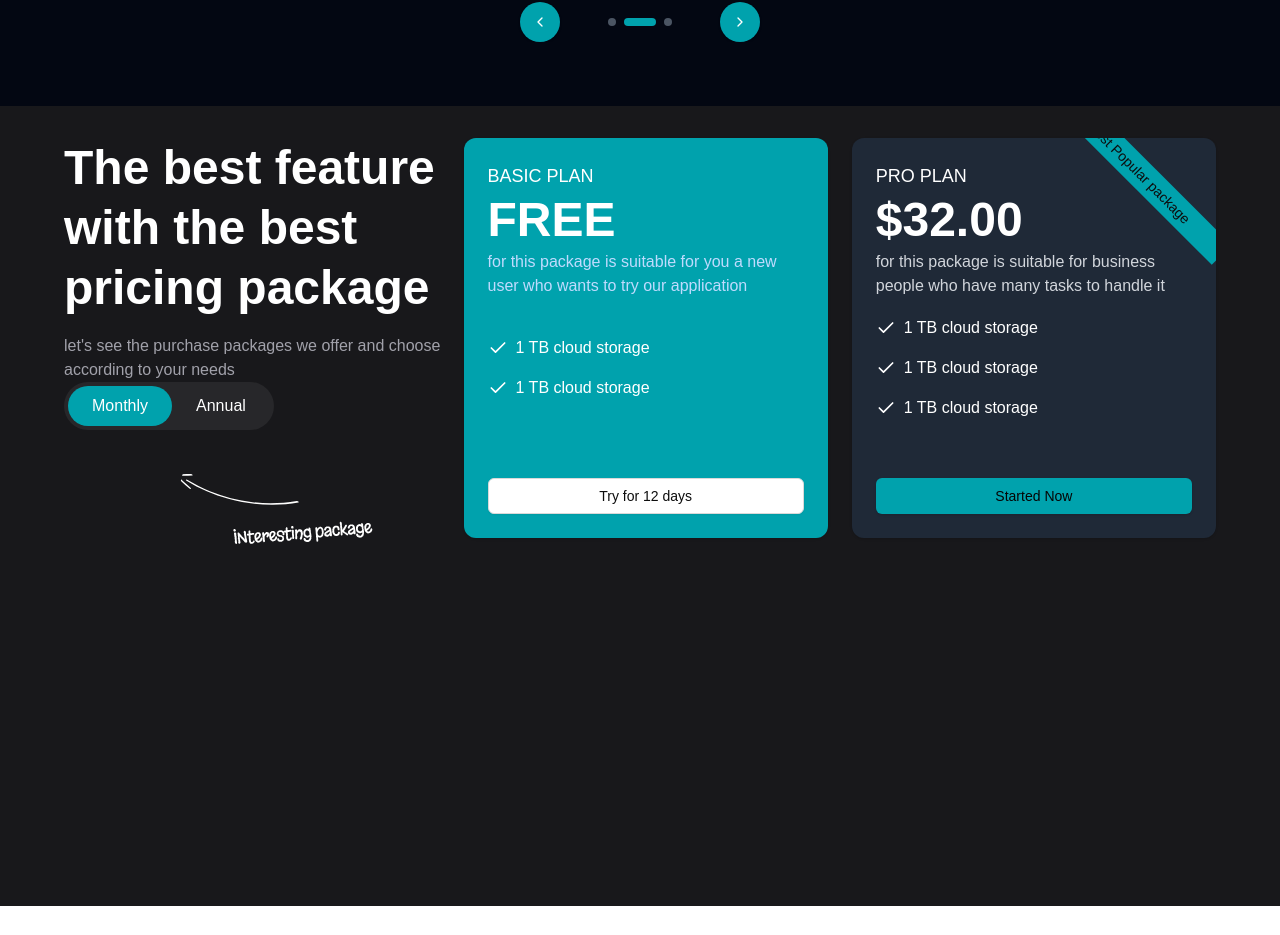
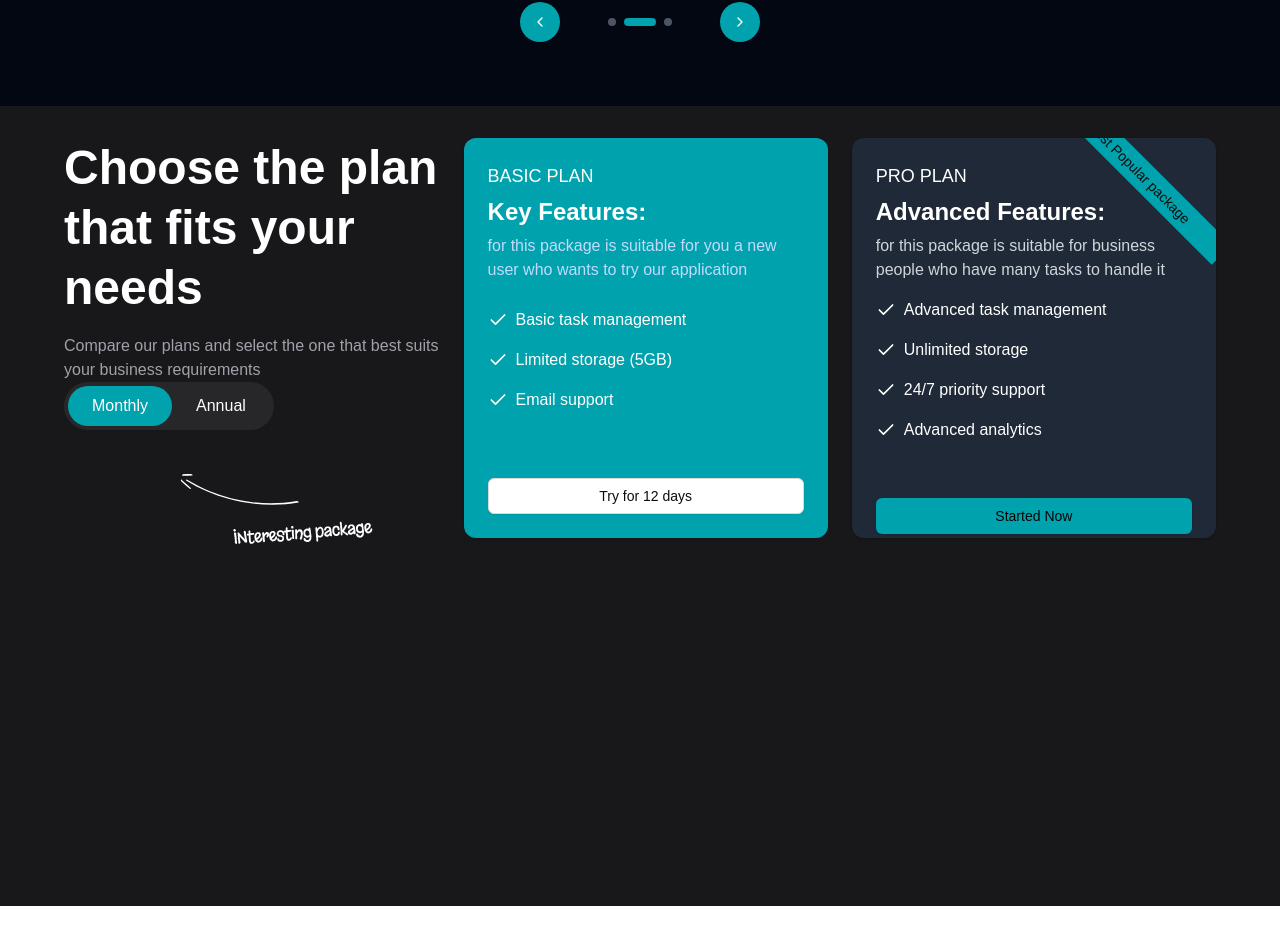
Before and after one commit to WebNaresh/goannyhrms, a Next.js app: page / in a window 1280 px wide. Shown: the part 3166-4101 px from the top of the page. Built offline with nearby package versions, Linux system fonts and the light colour scheme.

Commit message:
fix: update pricing page content for clarity and consistency in feature descriptions

```diff
--- a/app/page.tsx
+++ b/app/page.tsx
@@ -97,11 +97,11 @@ const Page: NextPage<Props> = async ({}) => {
           <div>
             <div className="space-y-4 max-w-2xl">
               <h1 className="text-5xl font-bold leading-tight">
-                The best feature with the best pricing package
+                Choose the plan that fits your needs
               </h1>
               <p className="text-zinc-400">
-                let&apos;s see the purchase packages we offer and choose
-                according to your needs
+                Compare our plans and select the one that best suits your
+                business requirements
               </p>
             </div>
 
@@ -128,7 +128,9 @@ const Page: NextPage<Props> = async ({}) => {
             <Card className="bg-primary h-[400px]  border-0 flex flex-col relative !justify-between overflow-hidden">
               <CardHeader className="pb-4">
                 <h3 className="text-lg font-medium text-white">BASIC PLAN</h3>
-                <div className="text-5xl font-bold mt-2 text-white">FREE</div>
+                <div className="text-2xl font-bold mt-2 text-white">
+                  Key Features:
+                </div>
                 <p className="text-blue-200 mt-4">
                   for this package is suitable for you a new user who wants to
                   try our application
@@ -138,11 +140,15 @@ const Page: NextPage<Props> = async ({}) => {
                 <ul className="space-y-4">
                   <li className="flex items-center gap-2 text-white">
                     <Check className="h-5 w-5 text-white" />
-                    <span>1 TB cloud storage</span>
+                    <span>Basic task management</span>
                   </li>
                   <li className="flex items-center gap-2 text-white">
                     <Check className="h-5 w-5 text-white" />
-                    <span>1 TB cloud storage</span>
+                    <span>Limited storage (5GB)</span>
+                  </li>
+                  <li className="flex items-center gap-2 text-white">
+                    <Check className="h-5 w-5 text-white" />
+                    <span>Email support</span>
                   </li>
                 </ul>
               </CardContent>
@@ -160,7 +166,9 @@ const Page: NextPage<Props> = async ({}) => {
               </div>
               <CardHeader className="pb-4">
                 <h3 className="text-lg font-medium text-white">PRO PLAN</h3>
-                <div className="text-5xl font-bold mt-2 text-white">$32.00</div>
+                <div className="text-2xl font-bold mt-2 text-white">
+                  Advanced Features:
+                </div>
                 <p className="text-gray-300 mt-4">
                   for this package is suitable for business people who have many
                   tasks to handle it
@@ -170,15 +178,19 @@ const Page: NextPage<Props> = async ({}) => {
                 <ul className="space-y-4">
                   <li className="flex items-center gap-2 text-white">
                     <Check className="h-5 w-5 text-white" />
-                    <span>1 TB cloud storage</span>
+                    <span>Advanced task management</span>
                   </li>
                   <li className="flex items-center gap-2 text-white">
                     <Check className="h-5 w-5 text-white" />
-                    <span>1 TB cloud storage</span>
+                    <span>Unlimited storage</span>
                   </li>
                   <li className="flex items-center gap-2 text-white">
                     <Check className="h-5 w-5 text-white" />
-                    <span>1 TB cloud storage</span>
+                    <span>24/7 priority support</span>
+                  </li>
+                  <li className="flex items-center gap-2 text-white">
+                    <Check className="h-5 w-5 text-white" />
+                    <span>Advanced analytics</span>
                   </li>
                 </ul>
               </CardContent>
```
